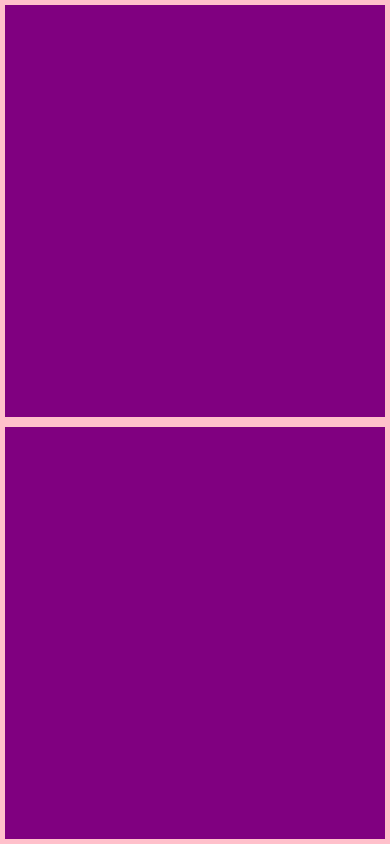
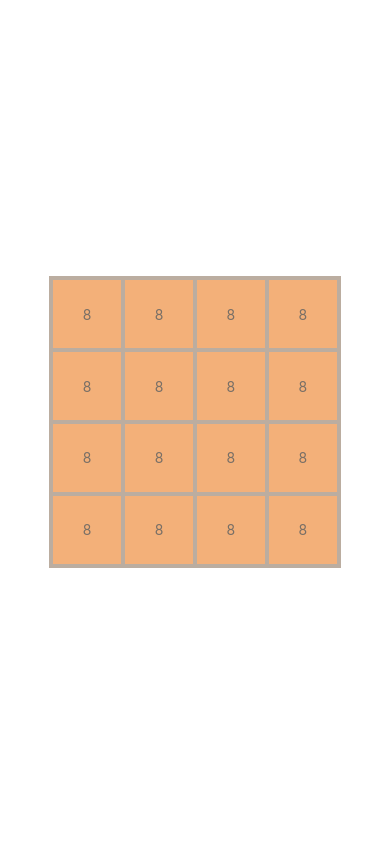
Before and after one commit to MoophHD/2048-2-players, a React Native app: screen / in a window 390 px wide. Built offline with nearby package versions, Linux system fonts and the light colour scheme.

Commit message:
render cells, color shemes, side component

```diff
--- a/package.json
+++ b/package.json
@@ -7,6 +7,7 @@
     "react-native": "https://github.com/expo/react-native/archive/sdk-27.0.0.tar.gz"
   },
   "devDependencies": {
-    "prop-types": "^15.6.1"
+    "prop-types": "^15.6.1",
+    "react-native-animatable": "^1.2.4"
   }
 }
--- a/src/components/Field/index.js
+++ b/src/components/Field/index.js
@@ -1,13 +1,109 @@
 import React, { Component } from "react";
-import { View, StyleSheet } from 'react-native';
-import { fieldBgColor } from "config/colors";
+import { View,
+         StyleSheet,
+         Text
+} from 'react-native';
+import PropTypes from 'prop-types';
+import {
+        bgColor,
+        lightTextCl,
+        darkTextCl,
+        colorShemes,
+        boardBgColor,
+        underBoxColor } from "config/colors";
+
+import GestureRecognizer, { swipeDirections } from '../GestureRecognizer';
+import { BOARD_SIDE } from "config/metrics";
+import * as Animatable from 'react-native-animatable';
+
+
+const CELLS = 4;
+const CELL_PADDING = 2.5;
+const BOARD_PADDING = 5 - CELL_PADDING;
+const CELL_SIDE = ( BOARD_SIDE - 2*BOARD_PADDING) / 4;
+
+const GESTURE_RESPONDER_CONFIG = {
+  velocityThreshold: 0.3,
+  directionalOffsetThreshold: 80
+};
 
 class Field extends Component {
+    constructor(state) {
+        super(state);
+
+        const BOARD_SIZE = CELLS * CELLS;
+        let ids = Array.from(new Array(BOARD_SIZE),(val,index)=>index + 1);
+        let byid = {};
+
+        ids.forEach((id) => { byid[id] = { value: 8 }; } );
+
+        this.state = {
+            ids,
+            byid
+        }
+
+        this.handleSwipe = this.handleSwipe.bind(this);
+    }
+    handleSwipe(direction, state) {
+        const {SWIPE_UP, SWIPE_DOWN, SWIPE_LEFT, SWIPE_RIGHT} = swipeDirections;
+
+        switch (direction) {
+          case SWIPE_UP:
+            this.setState({backgroundColor: 'red'});
+            break;
+          case SWIPE_DOWN:
+            this.setState({backgroundColor: 'green'});
+            break;
+          case SWIPE_LEFT:
+            this.setState({backgroundColor: 'blue'});
+            break;
+          case SWIPE_RIGHT:
+            this.setState({backgroundColor: 'yellow'});
+            break;
+        }
+    }
+
     render() {
+        const { ids, byid } = this.state;
+        const { colorSheme } = this.props;
+        const colors = colorShemes[colorSheme];
+
         return(
-            <View style={s.container}>
+                <GestureRecognizer
+                    config={GESTURE_RESPONDER_CONFIG}
+                    onSwipe={this.handleSwipe}
+                    style={s.container}>
+                    <View style={s.board}>
 
-            </View>
+                        {ids.map((id) => {
+                            let cell = byid[id];
+                            let value = cell.value;
+                            let cellCl;
+                            //value is too big, pick last one
+                            if (colors.hasOwnProperty(value)) {
+                                cellCl = colors[value];
+                            } else {
+                                cellCl = colors[8192];
+                            }
+                            let textCl = value > 4 ? darkTextCl : lightTextCl;
+                            return (
+                                value > 0 ?
+                                    <Animatable.View
+                                        key={id}
+                                        style={[s.cell, { backgroundColor: cellCl }]}
+                                        ref={`cell${id}`}>
+
+                                        <Text style={[s.cellValue, {color: textCl} ]}>
+                                            {value}
+                                        </Text>
+                                    </Animatable.View>
+                                    :
+                                    <View key={id} style={[s.cell, { backgroundColor: underBoxColor }]} />
+                            )
+                        })}
+
+                    </View>
+                </GestureRecognizer>
         )
     }
 }
@@ -15,10 +111,35 @@ class Field extends Component {
 const s = StyleSheet.create({
     container: {
         flex: 1,
-        backgroundColor: fieldBgColor,
-        margin: 5
+        display: "flex",
+        justifyContent: "center",
+        alignItems: "center"
+    },
+    board: {
+        backgroundColor: boardBgColor,
+        height: BOARD_SIDE,
+        width: BOARD_SIDE,
+        padding: BOARD_PADDING,
+        display: "flex",
+        flexDirection: "row",
+        flexWrap: "wrap"
+    },
+    cell: {
+        height: CELL_SIDE,
+        width: CELL_SIDE,
+        borderWidth: CELL_PADDING,
+        borderColor: boardBgColor,
+        display: "flex",
+        justifyContent: "center",
+        alignItems: "center"
+    },
+    cellValue: {
+        color: "#333"
     }
-
 })
 
+Field.propTypes = {
+    colorSheme: PropTypes.string
+}
+
 export default Field;
--- /dev/null
+++ b/src/components/GestureRecognizer/index.js
@@ -0,0 +1,109 @@
+//https://github.com/glepur/react-native-swipe-gestures
+
+import React, {Component} from 'react';
+import {View, PanResponder} from 'react-native';
+
+export const swipeDirections = {
+  SWIPE_UP: 'SWIPE_UP',
+  SWIPE_DOWN: 'SWIPE_DOWN',
+  SWIPE_LEFT: 'SWIPE_LEFT',
+  SWIPE_RIGHT: 'SWIPE_RIGHT'
+};
+
+const swipeConfig = {
+  velocityThreshold: 0.3,
+  directionalOffsetThreshold: 80
+};
+
+function isValidSwipe(velocity, velocityThreshold, directionalOffset, directionalOffsetThreshold) {
+  return Math.abs(velocity) > velocityThreshold && Math.abs(directionalOffset) < directionalOffsetThreshold;
+}
+
+class GestureRecognizer extends Component {
+
+  constructor(props, context) {
+    super(props, context);
+    this.swipeConfig = Object.assign(swipeConfig, props.config);
+  }
+
+  componentWillReceiveProps(props) {
+    this.swipeConfig = Object.assign(swipeConfig, props.config);
+  }
+
+  componentWillMount() {
+    const responderEnd = this._handlePanResponderEnd.bind(this);
+    const shouldSetResponder = this._handleShouldSetPanResponder.bind(this);
+    this._panResponder = PanResponder.create({ //stop JS beautify collapse
+      onStartShouldSetPanResponder: shouldSetResponder,
+      onMoveShouldSetPanResponder: shouldSetResponder,
+      onPanResponderRelease: responderEnd,
+      onPanResponderTerminate: responderEnd
+    });
+  }
+
+  _handleShouldSetPanResponder(evt, gestureState) {
+    return evt.nativeEvent.touches.length === 1 && !this._gestureIsClick(gestureState);
+  }
+
+  _gestureIsClick(gestureState) {
+    return Math.abs(gestureState.dx) < 5  && Math.abs(gestureState.dy) < 5;
+  }
+
+  _handlePanResponderEnd(evt, gestureState) {
+    const swipeDirection = this._getSwipeDirection(gestureState);
+    this._triggerSwipeHandlers(swipeDirection, gestureState);
+  }
+
+  _triggerSwipeHandlers(swipeDirection, gestureState) {
+    const {onSwipe, onSwipeUp, onSwipeDown, onSwipeLeft, onSwipeRight} = this.props;
+    const {SWIPE_LEFT, SWIPE_RIGHT, SWIPE_UP, SWIPE_DOWN} = swipeDirections;
+    onSwipe && onSwipe(swipeDirection, gestureState);
+    switch (swipeDirection) {
+      case SWIPE_LEFT:
+        onSwipeLeft && onSwipeLeft(gestureState);
+        break;
+      case SWIPE_RIGHT:
+        onSwipeRight && onSwipeRight(gestureState);
+        break;
+      case SWIPE_UP:
+        onSwipeUp && onSwipeUp(gestureState);
+        break;
+      case SWIPE_DOWN:
+        onSwipeDown && onSwipeDown(gestureState);
+        break;
+    }
+  }
+
+  _getSwipeDirection(gestureState) {
+    const {SWIPE_LEFT, SWIPE_RIGHT, SWIPE_UP, SWIPE_DOWN} = swipeDirections;
+    const {dx, dy} = gestureState;
+    if (this._isValidHorizontalSwipe(gestureState)) {
+      return (dx > 0)
+        ? SWIPE_RIGHT
+        : SWIPE_LEFT;
+    } else if (this._isValidVerticalSwipe(gestureState)) {
+      return (dy > 0)
+        ? SWIPE_DOWN
+        : SWIPE_UP;
+    }
+    return null;
+  }
+
+  _isValidHorizontalSwipe(gestureState) {
+    const {vx, dy} = gestureState;
+    const {velocityThreshold, directionalOffsetThreshold} = this.swipeConfig;
+    return isValidSwipe(vx, velocityThreshold, dy, directionalOffsetThreshold);
+  }
+
+  _isValidVerticalSwipe(gestureState) {
+    const {vy, dx} = gestureState;
+    const {velocityThreshold, directionalOffsetThreshold} = this.swipeConfig;
+    return isValidSwipe(vy, velocityThreshold, dx, directionalOffsetThreshold);
+  }
+
+  render() {
+    return (<View {...this.props} {...this._panResponder.panHandlers}/>);
+  }
+};
+
+export default GestureRecognizer;
--- /dev/null
+++ b/src/components/Side/index.js
@@ -0,0 +1,31 @@
+import React, { Component } from 'react';
+import PropTypes from 'prop-types';
+import { View, StyleSheet } from 'react-native';
+import Field from '../Field';
+
+class Side extends Component {
+    render() {
+        const { colorSheme, degree=0 } = this.props;
+        return(
+            <View style={[s.container, { transform: [ {rotate: `${degree}deg`} ] }]}>
+                <Field
+                    colorSheme={colorSheme}
+                    />
+            </View>
+        )
+    }
+}
+
+const s = StyleSheet.create({
+    container: {
+        flex: 1,
+        position: "relative"
+    }
+})
+
+Side.propTypes = {
+    degree: PropTypes.number,
+    colorSheme: PropTypes.string
+}
+
+export default Side;
--- a/src/config/colors.js
+++ b/src/config/colors.js
@@ -1,2 +1,24 @@
-export const bgColor = "pink";
-export const fieldBgColor = "purple";
+export const bgColor = "white";
+
+export const boardBgColor = "#BBADA0";
+export const underBoxColor = "#D6CDC4";
+export const lightTextCl = "#F9F6F3";
+export const darkTextCl = "#786F66";
+
+export const colorShemes = {
+    orange : {
+        2: "#EEE4DA",
+        4: "#ECE0C8",
+        8: "#F3B079",
+        16: "#F59563",
+        32: "#F67C5F",
+        64: "#F55F38",
+        128: "#EFCC78",
+        256: "#EDCC61",
+        512: "#EDC850",
+        1024: "#EDC440",
+        2048: "#EDC12E",
+        4096: "#FF3D3C",
+        8192: "#FF1E1E"
+    }
+}
--- a/src/config/metrics.js
+++ b/src/config/metrics.js
@@ -5,3 +5,4 @@ const { height, width } = Dimensions.get('window');
 
 export const DEVICE_HEIGHT = height;
 export const DEVICE_WIDTH = width;
+export const BOARD_SIDE = width * .75;
--- a/src/scenes/Main/index.js
+++ b/src/scenes/Main/index.js
@@ -1,14 +1,13 @@
 import React, { Component } from 'react';
 import { View, StyleSheet } from 'react-native';
-import { bgColor } from "config/colors";
-import Field from "components/Field";
+import Side from "components/Side";
+import { bgColor } from 'config/colors';
 
 class Main extends Component {
     render() {
         return(
             <View style={s.container}>
-                <Field />
-                <Field />
+                <Side colorSheme={"orange"}/>
             </View>
         )
     }
```
